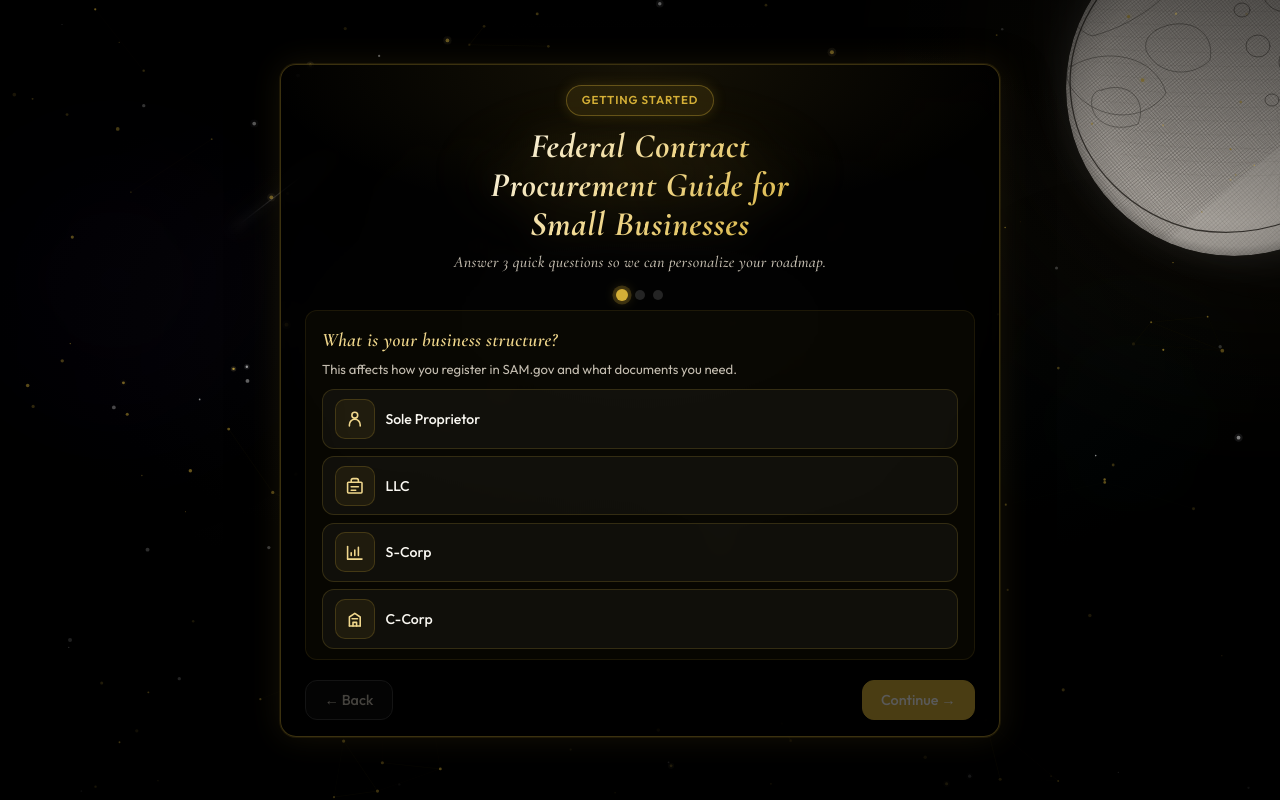
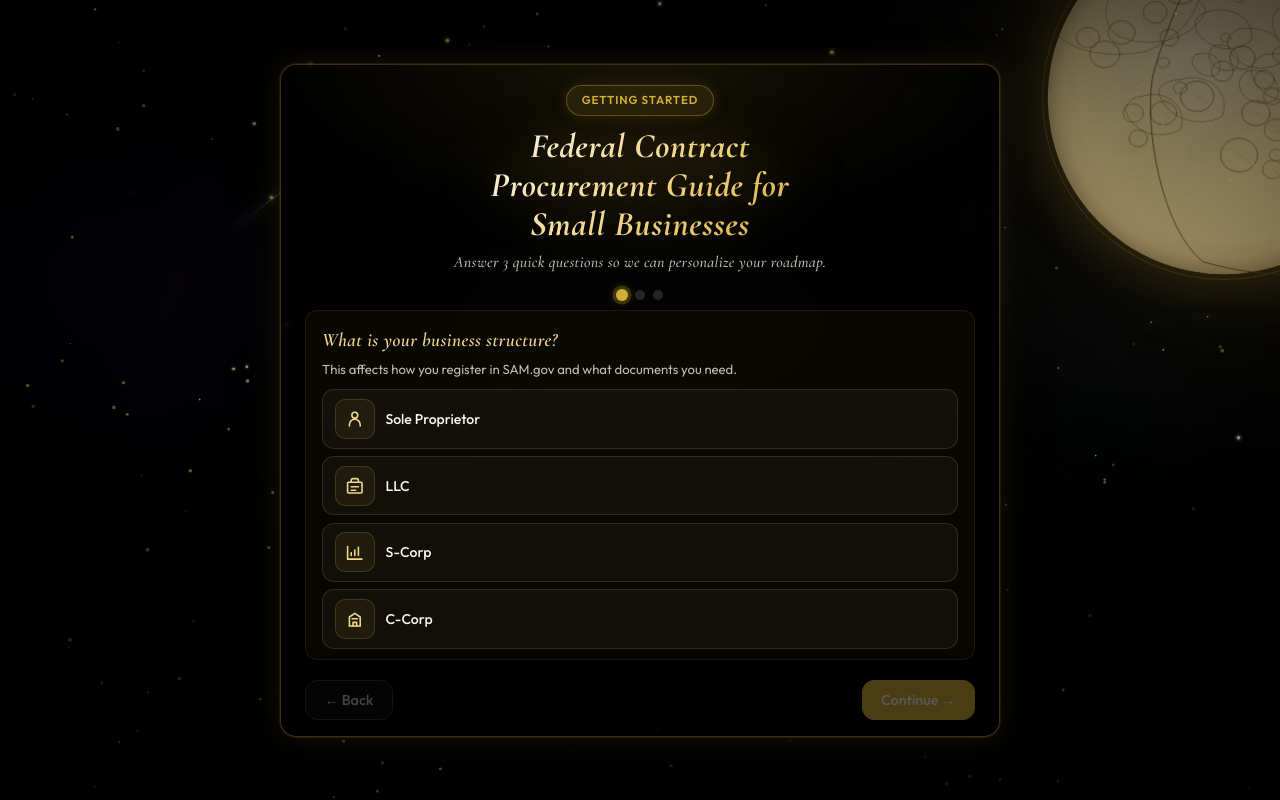
Before and after one commit to vikramravi173-cyber/Federal-Procurement-Onboarding-Guide, a React (Vite) app: page / in a window 1280 px wide. Built offline with nearby package versions, Linux system fonts and the light colour scheme.

Commit message:
Vitruvian gold ink moon: vellum disc, dense hatch, lunar detail
Co-authored-by: Vikram Ravi <vikramravi173-cyber@users.noreply.github.com>

```diff
--- a/src/App.css
+++ b/src/App.css
@@ -63,13 +63,13 @@
   z-index: 1;
 }
 
-/* Pencil-study moon — Vitruvian-style graphite on vellum */
+/* Vitruvian manuscript moon — gold ink on aged vellum */
 .gold-moon {
   position: absolute;
   top: -14%;
   right: -12%;
-  width: min(46vw, 400px);
-  height: min(46vw, 400px);
+  width: min(48vw, 420px);
+  height: min(48vw, 420px);
   pointer-events: none;
   z-index: 0;
 }
@@ -80,25 +80,26 @@
   pointer-events: none;
 }
 
-.gold-moon--pencil .gold-moon__corona--outer {
-  inset: -40%;
+.gold-moon--vitruvian .gold-moon__corona--outer {
+  inset: -42%;
   background: radial-gradient(
     circle at 55% 45%,
-    rgba(242, 235, 226, 0.1) 0%,
-    rgba(212, 175, 55, 0.04) 40%,
+    rgba(212, 175, 55, 0.14) 0%,
+    rgba(220, 201, 160, 0.06) 38%,
     transparent 72%
   );
-  filter: blur(36px);
-}
-
-.gold-moon--pencil .gold-moon__corona--mid {
-  inset: -18%;
+  filter: blur(40px);
+}
+
+.gold-moon--vitruvian .gold-moon__corona--mid {
+  inset: -20%;
   background: radial-gradient(
-    circle at 62% 38%,
-    rgba(255, 252, 248, 0.14) 0%,
-    transparent 58%
+    circle at 58% 42%,
+    rgba(245, 230, 184, 0.2) 0%,
+    rgba(212, 175, 55, 0.08) 45%,
+    transparent 62%
   );
-  filter: blur(14px);
+  filter: blur(18px);
 }
 
 .gold-moon__sphere {
@@ -106,21 +107,22 @@
   z-index: 1;
   width: 100%;
   height: 100%;
-  opacity: 0.94;
-  filter: drop-shadow(0 0 20px rgba(242, 235, 226, 0.15));
+  opacity: 0.97;
+  filter: drop-shadow(0 0 28px rgba(212, 175, 55, 0.22))
+    drop-shadow(0 0 56px rgba(184, 150, 46, 0.1));
   mask-image: radial-gradient(
     circle at 50% 50%,
     #000 0%,
-    #000 56%,
-    rgba(0, 0, 0, 0.45) 76%,
-    transparent 90%
+    #000 54%,
+    rgba(0, 0, 0, 0.4) 78%,
+    transparent 92%
   );
   -webkit-mask-image: radial-gradient(
     circle at 50% 50%,
     #000 0%,
-    #000 56%,
-    rgba(0, 0, 0, 0.45) 76%,
-    transparent 90%
+    #000 54%,
+    rgba(0, 0, 0, 0.4) 78%,
+    transparent 92%
   );
 }
 
--- a/src/components/GoldMoon.tsx
+++ b/src/components/GoldMoon.tsx
@@ -1,182 +1,260 @@
 import { useId, useMemo } from 'react'
 import { buildCurvedHatch, buildParallelHatch } from './moonPencilHatch'
+import { MOON_CRATERS, MOON_MARIA, MOON_VIEW, TYCHO } from './moonLunarMap'
 
-const GRAPHITE = '#3a3630'
-const GRAPHITE_LIGHT = '#5c564c'
-const GRAPHITE_SOFT = '#8a8278'
-const PAPER = '#f2ebe2'
+/** Vitruvian manuscript gold ink on aged vellum. */
+const INK = {
+  deep: '#5c4818',
+  mid: '#8a7020',
+  body: '#b8962e',
+  line: '#d4af37',
+  bright: '#e8c86a',
+  highlight: '#f5e6b8',
+}
 
-/** Da Vinci–style pencil moon: cross-hatching, sfumato tone, precise contour. */
+const PARCHMENT = '#dcc9a0'
+const PARCHMENT_LIGHT = '#ebe0c4'
+
 export function GoldMoon() {
   const id = useId().replace(/:/g, '')
+  const { cx, cy, r } = MOON_VIEW
 
-  const hatchFine = useMemo(() => buildParallelHatch(200, 200, 172, 52, 7), [])
-  const hatchCross = useMemo(() => buildParallelHatch(200, 200, 172, -38, 7), [])
-  const hatchShadowA = useMemo(() => buildParallelHatch(200, 200, 172, 48, 3), [])
-  const hatchShadowB = useMemo(() => buildParallelHatch(200, 200, 172, -42, 3), [])
-  const hatchMariaA = useMemo(() => buildParallelHatch(100, 130, 80, 52, 2.6), [])
-  const hatchMariaB = useMemo(() => buildParallelHatch(100, 130, 80, -40, 2.6), [])
-  const curvedBands = useMemo(() => buildCurvedHatch(200, 200, 168, 14), [])
+  const hatchLightA = useMemo(() => buildParallelHatch(cx, cy, r, 52, 6), [cx, cy, r])
+  const hatchLightB = useMemo(() => buildParallelHatch(cx, cy, r, -38, 6), [cx, cy, r])
+  const hatchMidA = useMemo(() => buildParallelHatch(cx, cy, r, 50, 4), [cx, cy, r])
+  const hatchMidB = useMemo(() => buildParallelHatch(cx, cy, r, -40, 4), [cx, cy, r])
+  const hatchDeepA = useMemo(() => buildParallelHatch(cx, cy, r, 48, 2.2), [cx, cy, r])
+  const hatchDeepB = useMemo(() => buildParallelHatch(cx, cy, r, -42, 2.2), [cx, cy, r])
+  const hatchMaria = useMemo(() => buildParallelHatch(cx, cy, r * 0.55, 52, 2), [cx, cy, r])
+  const hatchMariaCross = useMemo(() => buildParallelHatch(cx, cy, r * 0.55, -40, 2), [cx, cy, r])
+  const curvedBands = useMemo(() => buildCurvedHatch(cx, cy, r, 18), [cx, cy, r])
+
+  const tychoRays = useMemo(() => {
+    const rays: { x1: number; y1: number; x2: number; y2: number }[] = []
+    for (let deg = 0; deg < 360; deg += 8) {
+      const rad = (deg * Math.PI) / 180
+      const len = 55 + (deg % 3) * 18
+      rays.push({
+        x1: TYCHO.cx + Math.cos(rad) * 8,
+        y1: TYCHO.cy + Math.sin(rad) * 8,
+        x2: TYCHO.cx + Math.cos(rad) * len,
+        y2: TYCHO.cy + Math.sin(rad) * len,
+      })
+    }
+    return rays
+  }, [])
 
   return (
-    <div className="gold-moon gold-moon--pencil" aria-hidden="true">
+    <div className="gold-moon gold-moon--vitruvian" aria-hidden="true">
       <div className="gold-moon__corona gold-moon__corona--outer" />
       <div className="gold-moon__corona gold-moon__corona--mid" />
 
-      <svg className="gold-moon__sphere" viewBox="0 0 400 400" fill="none">
+      <svg className="gold-moon__sphere" viewBox="0 0 500 500" fill="none">
         <defs>
           <clipPath id={`${id}-disc`}>
-            <circle cx="200" cy="200" r="168" />
+            <circle cx={cx} cy={cy} r={r} />
           </clipPath>
 
-          <radialGradient id={`${id}-shade-mask`} cx="30%" cy="68%" r="58%">
+          <radialGradient id={`${id}-parchment`} cx="42%" cy="38%" r="68%">
+            <stop offset="0%" stopColor={PARCHMENT_LIGHT} />
+            <stop offset="55%" stopColor={PARCHMENT} />
+            <stop offset="100%" stopColor="#c4ad82" />
+          </radialGradient>
+
+          <radialGradient id={`${id}-shade-mask`} cx="28%" cy="70%" r="58%">
             <stop offset="0%" stopColor="white" />
-            <stop offset="55%" stopColor="white" stopOpacity="0.45" />
+            <stop offset="50%" stopColor="white" stopOpacity="0.35" />
             <stop offset="100%" stopColor="black" />
           </radialGradient>
 
           <mask id={`${id}-shade`}>
-            <rect width="400" height="400" fill="black" />
-            <circle cx="200" cy="200" r="168" fill={`url(#${id}-shade-mask)`} />
+            <rect width="500" height="500" fill="black" />
+            <circle cx={cx} cy={cy} r={r} fill={`url(#${id}-shade-mask)`} />
           </mask>
 
           <radialGradient id={`${id}-sfumato`} cx="50%" cy="50%" r="50%">
-            <stop offset="80%" stopColor="#000" stopOpacity="0" />
-            <stop offset="94%" stopColor="#000" stopOpacity="0.1" />
-            <stop offset="100%" stopColor="#000" stopOpacity="0.22" />
+            <stop offset="82%" stopColor={INK.deep} stopOpacity="0" />
+            <stop offset="94%" stopColor={INK.deep} stopOpacity="0.08" />
+            <stop offset="100%" stopColor={INK.deep} stopOpacity="0.18" />
           </radialGradient>
 
-          <filter id={`${id}-paper`} x="-8%" y="-8%" width="116%" height="116%">
-            <feTurbulence
-              type="fractalNoise"
-              baseFrequency="0.75"
-              numOctaves="2"
-              seed="8"
-              result="grain"
-            />
-            <feColorMatrix in="grain" type="saturate" values="0" result="gray" />
-            <feComponentTransfer in="gray" result="soft">
-              <feFuncA type="linear" slope="0.05" />
+          <filter id={`${id}-vellum`} x="-5%" y="-5%" width="110%" height="110%">
+            <feTurbulence type="fractalNoise" baseFrequency="0.65" numOctaves="3" seed="4" result="n" />
+            <feColorMatrix in="n" type="saturate" values="0" result="g" />
+            <feComponentTransfer in="g" result="t">
+              <feFuncA type="linear" slope="0.07" />
             </feComponentTransfer>
-            <feBlend in="SourceGraphic" in2="soft" mode="multiply" />
+            <feBlend in="SourceGraphic" in2="t" mode="multiply" />
           </filter>
         </defs>
 
-        <g clipPath={`url(#${id}-disc)`} filter="url(#${id}-paper)">
-          <circle cx="200" cy="200" r="168" fill={PAPER} />
+        {/* Vitruvian circle — manuscript frame */}
+        <circle
+          cx={cx}
+          cy={cy}
+          r={r + 6}
+          stroke={INK.line}
+          strokeWidth="0.85"
+          fill="none"
+          opacity="0.4"
+        />
 
-          <g stroke={GRAPHITE_SOFT} strokeWidth="0.35" opacity="0.2" strokeLinecap="round">
-            {hatchFine.map((l, i) => (
-              <line key={`f${i}`} x1={l.x1} y1={l.y1} x2={l.x2} y2={l.y2} />
+        <g clipPath={`url(#${id}-disc)`} filter={`url(#${id}-vellum)`}>
+          <circle cx={cx} cy={cy} r={r} fill={`url(#${id}-parchment)`} />
+
+          {/* Age spots on vellum */}
+          <ellipse cx="180" cy="160" rx="28" ry="18" fill="#b8a078" opacity="0.12" />
+          <ellipse cx="320" cy="280" rx="22" ry="14" fill="#a89068" opacity="0.1" />
+          <ellipse cx="140" cy="300" rx="16" ry="20" fill="#c4ad82" opacity="0.08" />
+
+          {/* Light cross-hatch — gold ink */}
+          <g stroke={INK.bright} strokeWidth="0.28" opacity="0.28" strokeLinecap="round">
+            {hatchLightA.map((l, i) => (
+              <line key={`la${i}`} x1={l.x1} y1={l.y1} x2={l.x2} y2={l.y2} />
             ))}
           </g>
-          <g stroke={GRAPHITE_SOFT} strokeWidth="0.32" opacity="0.14" strokeLinecap="round">
-            {hatchCross.map((l, i) => (
-              <line key={`c${i}`} x1={l.x1} y1={l.y1} x2={l.x2} y2={l.y2} />
+          <g stroke={INK.line} strokeWidth="0.26" opacity="0.2" strokeLinecap="round">
+            {hatchLightB.map((l, i) => (
+              <line key={`lb${i}`} x1={l.x1} y1={l.y1} x2={l.x2} y2={l.y2} />
             ))}
           </g>
 
-          <g
-            stroke={GRAPHITE_LIGHT}
-            strokeWidth="0.38"
-            fill="none"
-            opacity="0.18"
-            strokeLinecap="round"
-          >
-            {curvedBands.map((d, i) => (
-              <path key={`b${i}`} d={d} />
+          <g stroke={INK.body} strokeWidth="0.32" opacity="0.22" strokeLinecap="round">
+            {hatchMidA.map((l, i) => (
+              <line key={`ma${i}`} x1={l.x1} y1={l.y1} x2={l.x2} y2={l.y2} />
+            ))}
+          </g>
+          <g stroke={INK.mid} strokeWidth="0.3" opacity="0.18" strokeLinecap="round">
+            {hatchMidB.map((l, i) => (
+              <line key={`mb${i}`} x1={l.x1} y1={l.y1} x2={l.x2} y2={l.y2} />
             ))}
           </g>
 
+          {/* Form studies — latitude curves */}
+          <g stroke={INK.line} strokeWidth="0.35" fill="none" opacity="0.22" strokeLinecap="round">
+            {curvedBands.map((d, i) => (
+              <path key={`cv${i}`} d={d} />
+            ))}
+          </g>
+
+          {/* Shadow hemisphere — dense gold cross-hatch */}
           <g mask={`url(#${id}-shade)`}>
-            <g stroke={GRAPHITE} strokeWidth="0.4" strokeLinecap="round" opacity="0.5">
-              {hatchShadowA.map((l, i) => (
-                <line key={`sa${i}`} x1={l.x1} y1={l.y1} x2={l.x2} y2={l.y2} />
+            <g stroke={INK.mid} strokeWidth="0.38" strokeLinecap="round" opacity="0.55">
+              {hatchDeepA.map((l, i) => (
+                <line key={`da${i}`} x1={l.x1} y1={l.y1} x2={l.x2} y2={l.y2} />
               ))}
             </g>
-            <g stroke={GRAPHITE} strokeWidth="0.36" strokeLinecap="round" opacity="0.42">
-              {hatchShadowB.map((l, i) => (
-                <line key={`sb${i}`} x1={l.x1} y1={l.y1} x2={l.x2} y2={l.y2} />
+            <g stroke={INK.deep} strokeWidth="0.34" strokeLinecap="round" opacity="0.48">
+              {hatchDeepB.map((l, i) => (
+                <line key={`db${i}`} x1={l.x1} y1={l.y1} x2={l.x2} y2={l.y2} />
               ))}
             </g>
           </g>
 
+          {/* Maria outlines */}
           <g
-            stroke={GRAPHITE}
-            strokeWidth="0.6"
+            stroke={INK.deep}
+            strokeWidth="0.65"
             fill="none"
             strokeLinejoin="round"
             strokeLinecap="round"
-            opacity="0.7"
+            opacity="0.85"
           >
-            <path d="M48 125 C62 78 115 58 155 72 C142 108 98 138 58 148 C42 142 38 132 48 125Z" />
-            <path d="M38 178 C72 158 122 168 132 205 C108 238 58 232 36 198 C30 186 34 176 38 178Z" />
-            <path d="M92 82 C112 62 142 66 158 88 C148 108 112 114 88 98 C82 90 86 84 92 82Z" />
-            <path d="M122 142 C152 126 182 142 176 172 C156 192 122 186 112 162 C110 152 116 146 122 142Z" />
-            <path d="M68 202 C94 192 114 212 104 236 C78 246 54 232 58 210 C60 204 64 202 68 202Z" />
+            {MOON_MARIA.map((d, i) => (
+              <path key={`mare${i}`} d={d} />
+            ))}
           </g>
 
-          <g clipPath={`url(#${id}-disc)`} opacity="0.55">
-            <g stroke={GRAPHITE} strokeWidth="0.28" strokeLinecap="round">
-              {hatchMariaA.map((l, i) => (
-                <line key={`m1${i}`} x1={l.x1} y1={l.y1} x2={l.x2} y2={l.y2} />
+          {/* Maria interior — heavy gold hatch */}
+          <g clipPath={`url(#${id}-disc)`} opacity="0.65">
+            <g stroke={INK.body} strokeWidth="0.22" strokeLinecap="round">
+              {hatchMaria.map((l, i) => (
+                <line key={`hm${i}`} x1={l.x1} y1={l.y1} x2={l.x2} y2={l.y2} />
               ))}
-              {hatchMariaB.map((l, i) => (
-                <line key={`m2${i}`} x1={l.x1} y1={l.y1} x2={l.x2} y2={l.y2} />
+              {hatchMariaCross.map((l, i) => (
+                <line key={`hmc${i}`} x1={l.x1} y1={l.y1} x2={l.x2} y2={l.y2} />
               ))}
             </g>
           </g>
 
-          <g stroke={GRAPHITE_LIGHT} strokeWidth="0.32" opacity="0.22" strokeLinecap="round">
-            {[0, 24, 48, 72, 96, 120, 144, 168, 192, 216, 240, 264, 288, 312, 336].map((deg) => {
-              const r = (deg * Math.PI) / 180
-              const x0 = 248 + Math.cos(r) * 6
-              const y0 = 268 + Math.sin(r) * 6
-              const x1 = 248 + Math.cos(r) * 52
-              const y1 = 268 + Math.sin(r) * 52
-              return <line key={deg} x1={x0} y1={y0} x2={x1} y2={y1} />
+          {/* Tycho ray system */}
+          <g stroke={INK.bright} strokeWidth="0.28" opacity="0.35" strokeLinecap="round">
+            {tychoRays.map((ray, i) => (
+              <line key={`ty${i}`} x1={ray.x1} y1={ray.y1} x2={ray.x2} y2={ray.y2} />
+            ))}
+          </g>
+
+          {/* Craters — detailed ink ellipses */}
+          <g stroke={INK.deep} fill="none" strokeLinecap="round" opacity="0.8">
+            {MOON_CRATERS.map((c, i) => {
+              const ry = c.ry ?? c.rx * 0.92
+              const w = 0.55 + (c.detail ?? 1) * 0.12
+              return (
+                <g key={`cr${i}`}>
+                  <ellipse cx={c.cx} cy={c.cy} rx={c.rx} ry={ry} strokeWidth={w} stroke={INK.deep} />
+                  <path
+                    d={`M${c.cx} ${c.cy} A${c.rx} ${ry} 0 0 1 ${c.cx + c.rx * 0.55} ${c.cy + ry * 0.45}`}
+                    stroke={INK.mid}
+                    strokeWidth={w * 0.65}
+                    opacity="0.5"
+                  />
+                  {(c.detail ?? 1) >= 2 && (
+                    <>
+                      <path
+                        d={`M${c.cx - c.rx * 0.3} ${c.cy - ry * 0.2} Q${c.cx} ${c.cy + ry * 0.15} ${c.cx + c.rx * 0.25} ${c.cy - ry * 0.15}`}
+                        stroke={INK.body}
+                        strokeWidth={0.35}
+                        opacity="0.4"
+                      />
+                      <line
+                        x1={c.cx - c.rx * 0.35}
+                        y1={c.cy - ry * 0.35}
+                        x2={c.cx - c.rx * 0.15}
+                        y2={c.cy - ry * 0.15}
+                        stroke={INK.line}
+                        strokeWidth={0.28}
+                        opacity="0.35"
+                      />
+                    </>
+                  )}
+                  {(c.detail ?? 1) >= 3 && (
+                    <g opacity="0.45">
+                      {buildParallelHatch(c.cx, c.cy, c.rx * 0.85, 52, 2.5)
+                        .slice(0, 12)
+                        .map((l, j) => (
+                          <line
+                            key={`chi${i}-${j}`}
+                            x1={l.x1}
+                            y1={l.y1}
+                            x2={l.x2}
+                            y2={l.y2}
+                            stroke={INK.mid}
+                            strokeWidth={0.22}
+                          />
+                        ))}
+                    </g>
+                  )}
+                </g>
+              )
             })}
           </g>
 
-          <g
-            stroke={GRAPHITE}
-            strokeWidth="0.7"
-            fill="none"
-            strokeLinecap="round"
-            opacity="0.72"
-          >
-            <ellipse cx="252" cy="102" rx="24" ry="22" />
-            <path d="M252 102 A24 22 0 0 1 268 118" strokeWidth="0.48" opacity="0.4" />
-            <path d="M244 96 Q252 108 260 100" strokeWidth="0.42" opacity="0.32" />
-            <ellipse cx="282" cy="138" rx="15" ry="14" />
-            <path d="M282 138 A15 14 0 0 1 294 150" strokeWidth="0.42" opacity="0.38" />
-            <ellipse cx="264" cy="174" rx="19" ry="17" />
-            <path d="M264 174 A19 17 0 0 1 280 190" strokeWidth="0.48" opacity="0.38" />
-            <ellipse cx="298" cy="192" rx="10" ry="9" />
-            <ellipse cx="224" cy="158" rx="12" ry="11" />
-            <ellipse cx="308" cy="222" rx="13" ry="12" />
-            <ellipse cx="272" cy="242" rx="9" ry="8" />
-            <ellipse cx="238" cy="212" rx="7" ry="6" />
-            <ellipse cx="208" cy="122" rx="8" ry="7" />
-          </g>
-
-          <circle cx="200" cy="200" r="168" fill={`url(#${id}-sfumato)`} />
+          <circle cx={cx} cy={cy} r={r} fill={`url(#${id}-sfumato)`} />
         </g>
 
+        {/* Master contour — gold ink */}
         <path
-          d="M 198 34
-             C 248 32, 312 58, 348 108
-             C 372 158, 368 228, 332 278
-             C 292 328, 228 352, 162 342
-             C 98 328, 48 278, 38 218
-             C 28 158, 58 98, 118 58
-             C 148 40, 172 34, 198 34 Z"
-          stroke={GRAPHITE}
-          strokeWidth="1.3"
+          d={`M ${cx - 2} ${cy - r + 4}
+             C ${cx + 55} ${cy - r}, ${cx + 115} ${cy - r + 35}, ${cx + 155} ${cy - r + 85}
+             C ${cx + 185} ${cy - 35}, ${cx + 178} ${cy + 45}, ${cx + 155} ${cy + r - 35}
+             C ${cx + 115} ${cy + r + 8}, ${cx + 45} ${cy + r + 5}, ${cx - 25} ${cy + r - 15}
+             C ${cx - 75} ${cy + r - 55}, ${cx - 95} ${cy + 35}, ${cx - 85} ${cy - 25}
+             C ${cx - 70} ${cy - 85}, ${cx - 25} ${cy - r + 25}, ${cx - 2} ${cy - r + 4} Z`}
+          stroke={INK.deep}
+          strokeWidth="1.15"
           fill="none"
           strokeLinejoin="round"
-          strokeLinecap="round"
-          opacity="0.9"
+          opacity="0.92"
         />
       </svg>
     </div>
--- /dev/null
+++ b/src/components/moonLunarMap.ts
@@ -0,0 +1,76 @@
+/** Lunar near-side features for Vitruvian-style ink drawing (viewBox 0–500). */
+export const MOON_VIEW = { cx: 250, cy: 250, r: 210 }
+
+/** Major mare & basin outlines. */
+export const MOON_MARIA: string[] = [
+  // Oceanus Procellarum
+  'M42 155 C55 95 145 75 215 95 C235 125 210 175 155 195 C95 205 48 188 42 155Z',
+  // Mare Imbrium
+  'M118 118 C155 98 210 108 228 145 C218 178 168 192 128 178 C102 165 108 138 118 118Z',
+  // Mare Serenitatis
+  'M228 148 C258 138 288 155 282 182 C262 198 232 192 218 172 C212 158 218 152 228 148Z',
+  // Mare Tranquillitatis
+  'M268 168 C302 162 328 182 318 208 C292 222 262 212 255 188 C252 178 258 172 268 168Z',
+  // Mare Crisium
+  'M318 142 C348 135 368 158 358 182 C338 195 312 188 308 165 C306 152 312 145 318 142Z',
+  // Mare Fecunditatis
+  'M298 198 C338 192 362 218 352 248 C322 262 288 248 282 218 C284 208 290 202 298 198Z',
+  // Mare Nectaris
+  'M278 218 C302 212 322 232 312 252 C292 262 268 252 268 232 C270 224 274 220 278 218Z',
+  // Mare Vaporum
+  'M238 188 C258 182 272 198 265 215 C248 222 232 212 232 198 C234 192 236 190 238 188Z',
+  // Mare Nubium
+  'M198 228 C232 218 258 242 248 272 C218 288 178 272 172 242 C176 232 186 228 198 228Z',
+  // Mare Humorum
+  'M152 248 C182 238 208 262 198 288 C168 302 138 288 132 262 C138 252 144 248 152 248Z',
+  // Mare Frigoris (arc north)
+  'M155 98 C195 82 248 88 268 108 C252 122 198 128 158 118 C148 112 150 102 155 98Z',
+  // Sinus Medii
+  'M218 198 C238 192 252 208 242 222 C228 228 212 218 212 205 C214 200 216 198 218 198Z',
+]
+
+export interface MoonCrater {
+  cx: number
+  cy: number
+  rx: number
+  ry?: number
+  /** Interior hatch density 1–3 */
+  detail?: number
+}
+
+export const MOON_CRATERS: MoonCrater[] = [
+  { cx: 198, cy: 118, rx: 22, ry: 20, detail: 3 },
+  { cx: 168, cy: 148, rx: 14, ry: 13, detail: 2 },
+  { cx: 185, cy: 178, rx: 11, ry: 10, detail: 2 },
+  { cx: 128, cy: 172, rx: 16, ry: 14, detail: 2 },
+  { cx: 108, cy: 198, rx: 18, ry: 16, detail: 2 },
+  { cx: 142, cy: 268, rx: 12, ry: 11, detail: 2 },
+  { cx: 218, cy: 248, rx: 20, ry: 18, detail: 3 },
+  { cx: 248, cy: 218, rx: 13, ry: 12, detail: 2 },
+  { cx: 272, cy: 202, rx: 15, ry: 14, detail: 3 },
+  { cx: 298, cy: 228, rx: 12, ry: 11, detail: 2 },
+  { cx: 318, cy: 198, rx: 10, ry: 9, detail: 2 },
+  { cx: 338, cy: 168, rx: 11, ry: 10, detail: 2 },
+  { cx: 268, cy: 128, rx: 9, ry: 8, detail: 1 },
+  { cx: 228, cy: 108, rx: 8, ry: 7, detail: 1 },
+  { cx: 288, cy: 268, rx: 17, ry: 15, detail: 3 },
+  { cx: 308, cy: 248, rx: 11, ry: 10, detail: 2 },
+  { cx: 312, cy: 288, rx: 14, ry: 13, detail: 2 },
+  { cx: 308, cy: 335, rx: 12, ry: 11, detail: 2 }, // Clavius region
+  { cx: 312, cy: 318, rx: 8, ry: 7, detail: 1 },
+  { cx: 268, cy: 318, rx: 22, ry: 20, detail: 3 }, // Tycho
+  { cx: 178, cy: 268, rx: 16, ry: 14, detail: 2 }, // Copernicus
+  { cx: 148, cy: 298, rx: 11, ry: 10, detail: 2 }, // Kepler rays origin
+  { cx: 88, cy: 178, rx: 14, ry: 12, detail: 2 }, // Grimaldi
+  { cx: 218, cy: 88, rx: 10, ry: 9, detail: 2 },
+  { cx: 268, cy: 98, rx: 12, ry: 11, detail: 2 },
+  { cx: 298, cy: 118, rx: 9, ry: 8, detail: 1 },
+  { cx: 178, cy: 208, rx: 7, ry: 6, detail: 1 },
+  { cx: 252, cy: 178, rx: 6, ry: 5, detail: 1 },
+  { cx: 198, cy: 238, rx: 8, ry: 7, detail: 1 },
+  { cx: 348, cy: 218, rx: 7, ry: 6, detail: 1 },
+  { cx: 118, cy: 128, rx: 6, ry: 5, detail: 1 },
+]
+
+/** Tycho ray origin. */
+export const TYCHO = { cx: 268, cy: 318 }
--- a/src/index.css
+++ b/src/index.css
@@ -331,7 +331,7 @@ input:checked + .checkbox-ui .check-draw,
     animation: none !important;
   }
 
-  .gold-moon--pencil .gold-moon__sphere {
-    filter: drop-shadow(0 0 16px rgba(242, 235, 226, 0.12));
+  .gold-moon--vitruvian .gold-moon__sphere {
+    filter: drop-shadow(0 0 20px rgba(212, 175, 55, 0.15));
   }
 }
```
